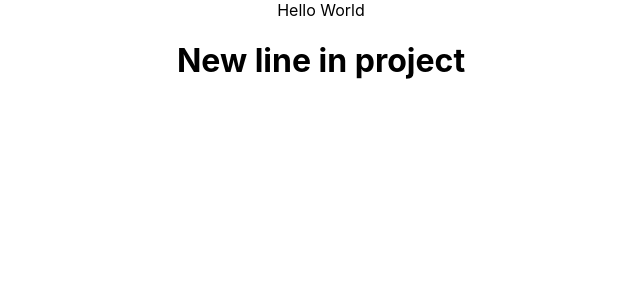
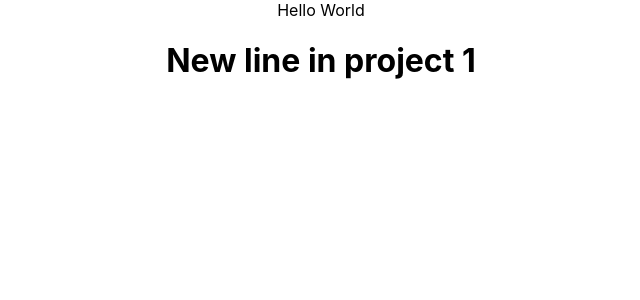
Before and after one commit to ItaloMOraesAlmeida/testLint, a React (Create React App) app: page / in a window 1280 px wide. Shown: the top 300 px of the page, without its empty margins (319-959 px from the left). Built offline with nearby package versions, Linux system fonts and the light colour scheme.

Commit message:
refactor(web): :rocket: test

```diff
--- a/src/App.jsx
+++ b/src/App.jsx
@@ -5,7 +5,7 @@ function App() {
   return (
     <div className="App">
       Hello World
-      <h1>New line in project</h1>
+      <h1>New line in project 1</h1>
     </div>
   );
 }
```
